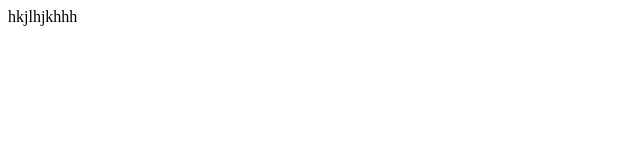
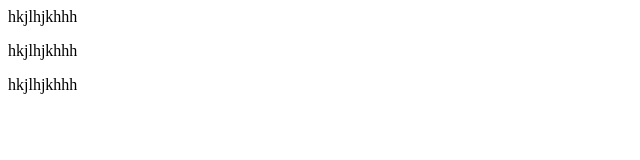
Before and after one commit to KatarinaDjuric/folder1, a plain HTML site: page index.html in a window 1280 px wide. Shown: the whole page, without its empty margins (0-640 px from the left). Drawn offline with Linux system fonts and the light colour scheme.

Commit message:
Update index.html
promena

```diff
--- a/index.html
+++ b/index.html
@@ -1 +1,3 @@
 <p>hkjlhjkhhh</p>
+<p>hkjlhjkhhh</p>
+<p>hkjlhjkhhh</p>
```
